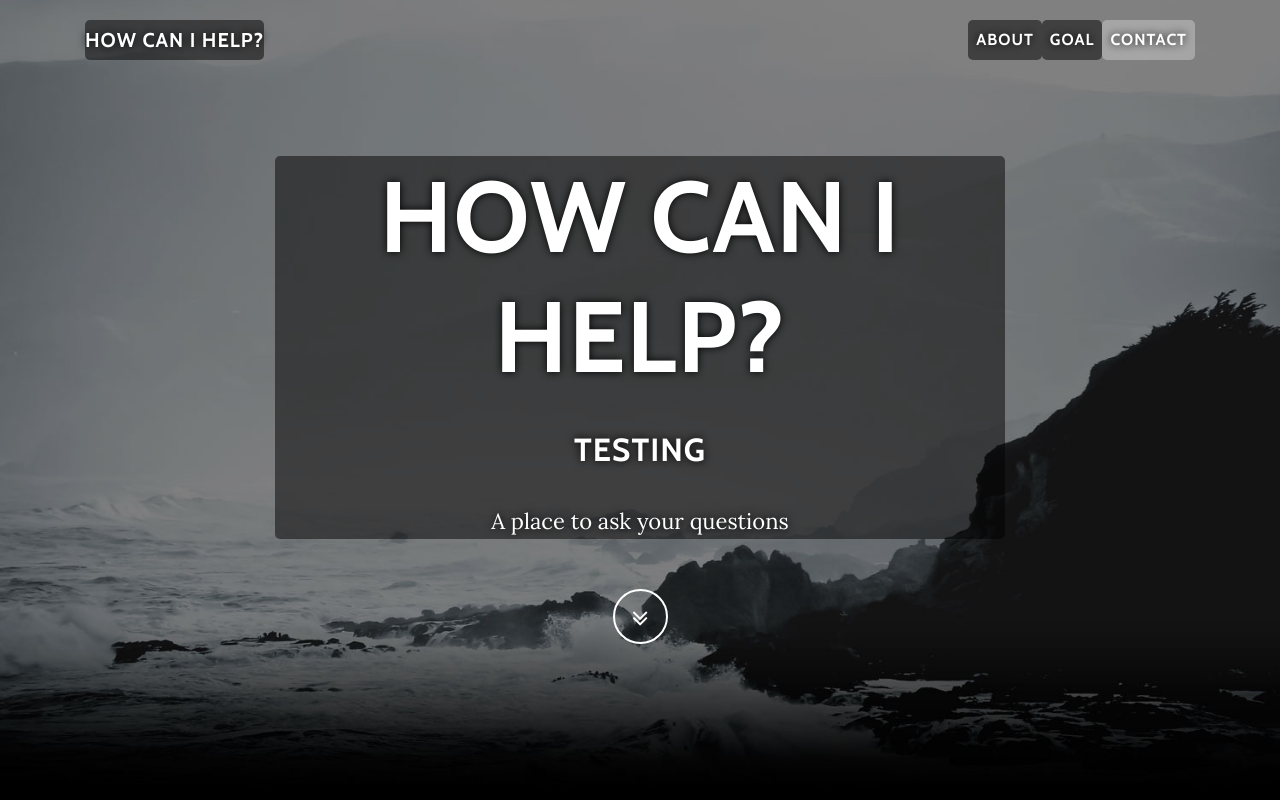
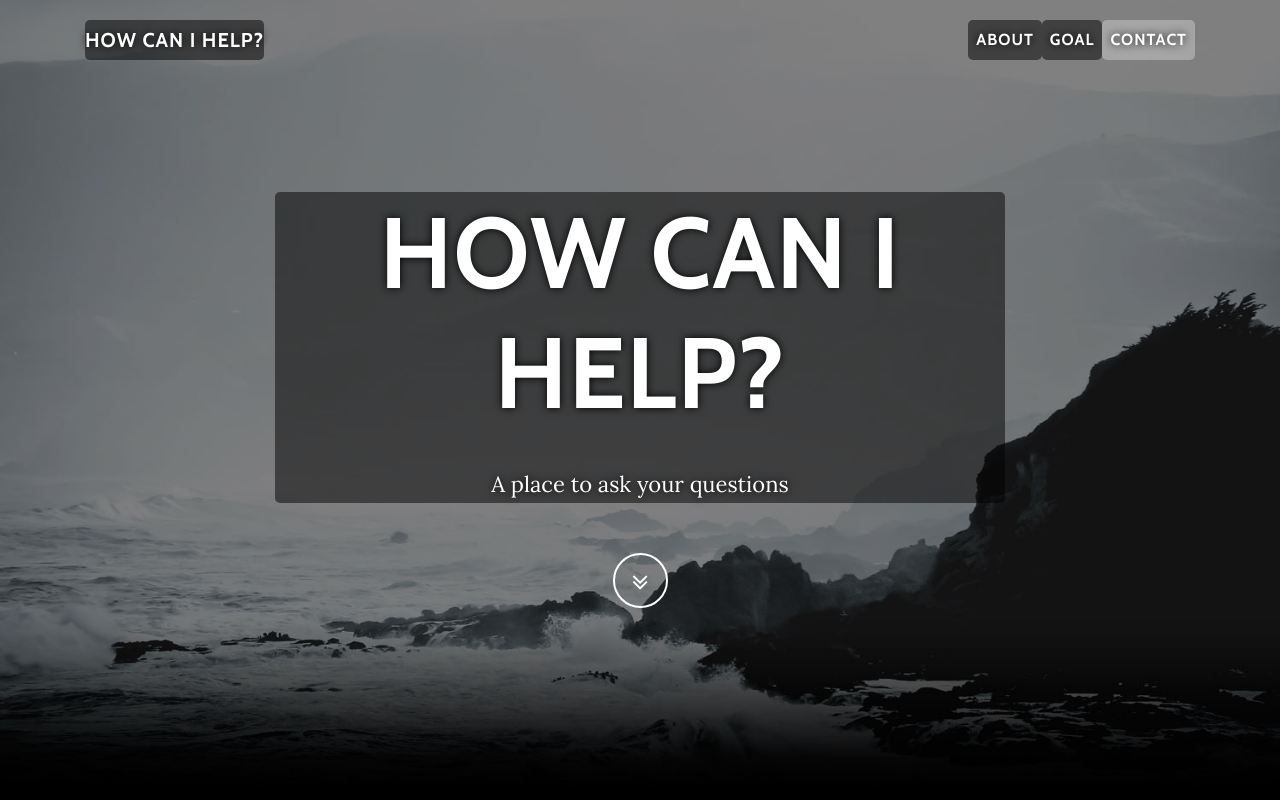
Before and after one commit to canihelp/canihelp.github.io, a plain HTML site: page index.html in a window 1280 px wide. Shown: the top 800 px of the page. Drawn offline with nearby package versions, Linux system fonts and the light colour scheme.

Commit message:
website live

```diff
--- a/index.html
+++ b/index.html
@@ -57,7 +57,6 @@
 <header><div id="intro-body">
  <div class="container"><div class="row"><div class="col-lg-8 mx-auto"><div class="improve-contrast-box">
   <h1 id="how-can-i-help">How Can I Help?</h1>
-<h2 id="testing">TESTING</h2>
 <p>A place to ask your questions</p>
 </div>
   <a href="#sec-ind-1" class="btn btn-circle js-scroll-trigger" aria-label="Scroll to Next Section"><i class="fa fa-angle-double-down animated"></i></a></div></div></div>
```
